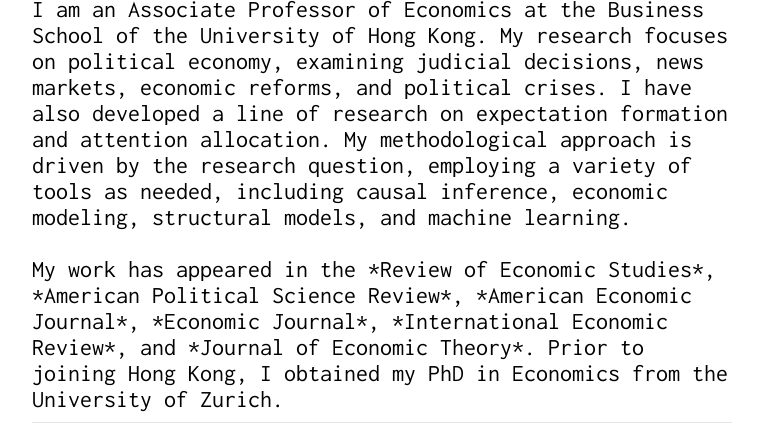
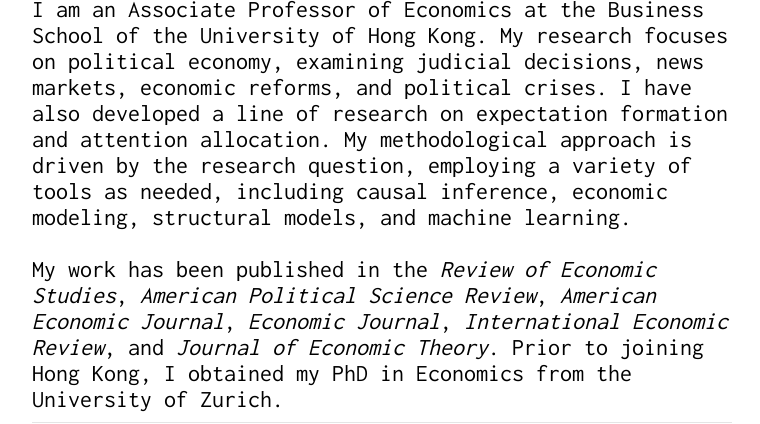
Before and after one commit to Shuyan0210611X/henrychen.github.io, a Jekyll site: the page built from index.md, in a window 1280 px wide, cut to the strip 743-1167 px from the top of the page. Shown: the whole strip, without its empty margins (258-1018 px from the left). Built offline with Jekyll 4.4.1, drawn with Linux system fonts in a browser that asks for light colours; our own code applies the rules of GitHub Pages for plain Markdown files.

Commit message:
Update index.md

```diff
--- a/index.md
+++ b/index.md
@@ -9,5 +9,5 @@ layout: default
 <div style="font-size: 1.2em;">
 I am an Associate Professor of Economics at the Business School of the University of Hong Kong. My research focuses on political economy, examining judicial decisions, news markets, economic reforms, and political crises. I have also developed a line of research on expectation formation and attention allocation. My methodological approach is driven by the research question, employing a variety of tools as needed, including causal inference, economic modeling, structural models, and machine learning.<br><br>
 
-My work has appeared in the *Review of Economic Studies*, *American Political Science Review*, *American Economic Journal*, *Economic Journal*, *International Economic Review*, and *Journal of Economic Theory*. Prior to joining Hong Kong, I obtained my PhD in Economics from the University of Zurich.
+My work has been published in the <em>Review of Economic Studies</em>, <em>American Political Science Review</em>, <em>American Economic Journal</em>, <em>Economic Journal</em>, <em>International Economic Review</em>, and <em>Journal of Economic Theory</em>. Prior to joining Hong Kong, I obtained my PhD in Economics from the University of Zurich.
 </div>
```
